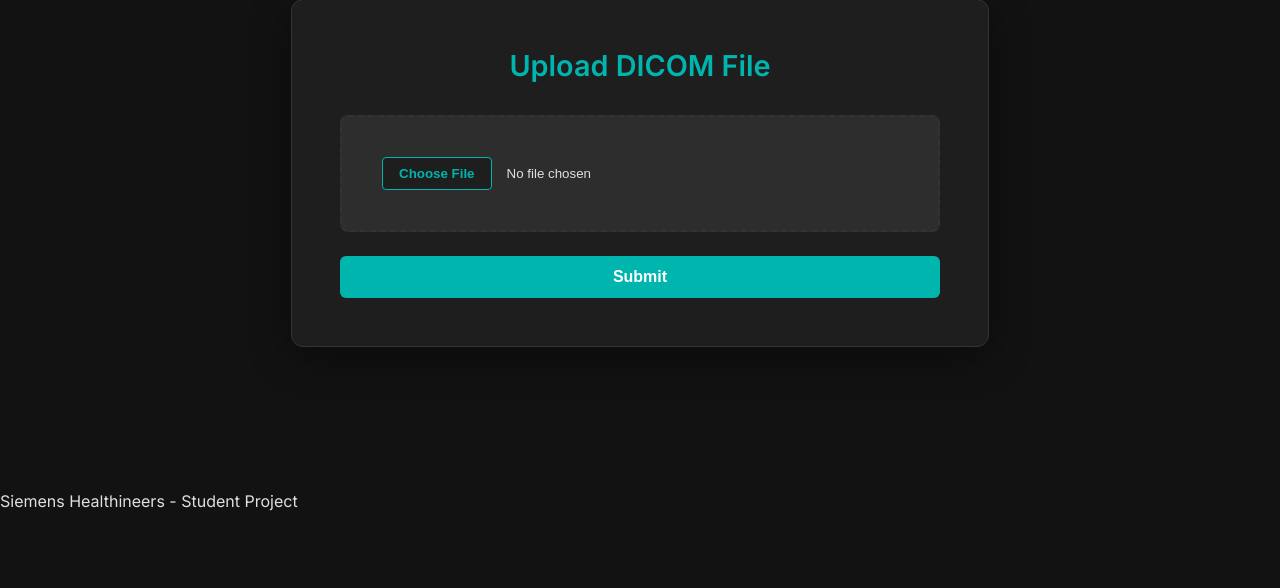
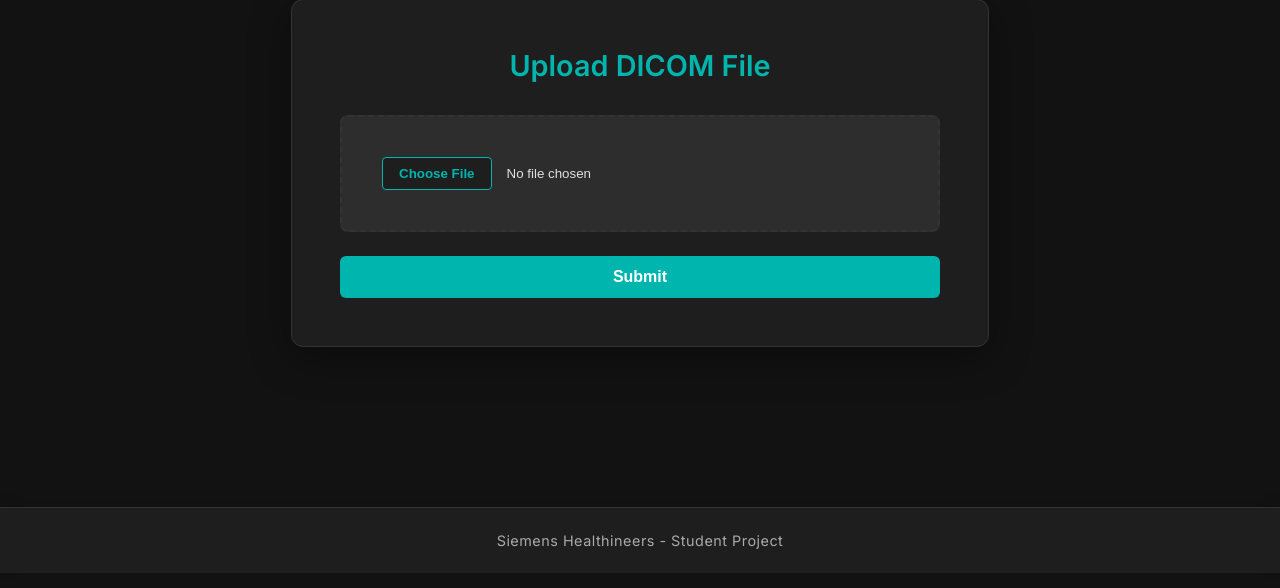
Before and after one commit to Mamaxa2512/dicom-analyzer, a Flask app: page / in a window 1280 px wide. Shown: the part 191-779 px from the top of the page. Run offline with Flask 3, Linux system fonts and the light colour scheme.

Commit message:
README + footer styles

```diff
--- a/static/css/style.css
+++ b/static/css/style.css
@@ -166,12 +166,20 @@ main {
 }
 
 /* Footer / Watermark */
-body > p {
+footer {
     text-align: center;
     color: var(--text-secondary);
-    font-size: 0.85rem;
+    font-size: 0.9rem;
+    padding: 1.5rem 0;
     margin-top: 2rem;
-    padding-bottom: 2rem;
+    border-top: 1px solid var(--border);
+    background-color: var(--bg-secondary);
+    box-shadow: 0 -4px 12px rgba(0,0,0,0.1);
+}
+
+footer p {
+    margin: 0;
+    letter-spacing: 0.5px;
 }
 
 /* Upload Page Styling */
```
Also changed, not shown: README.md (added).
